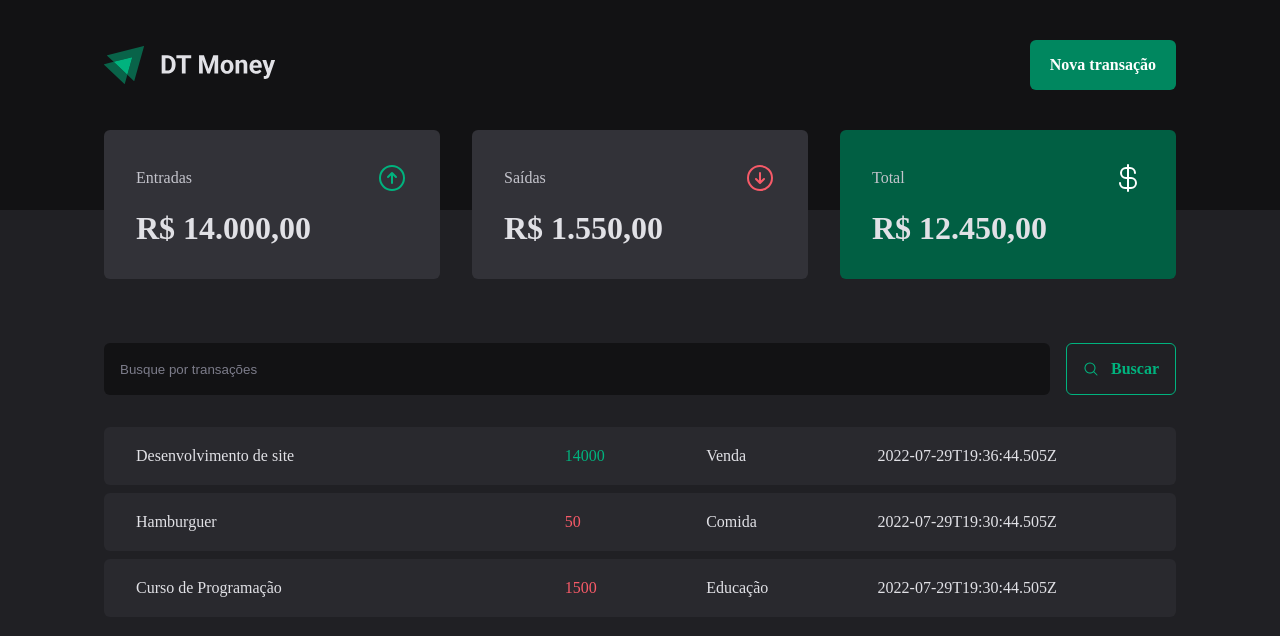
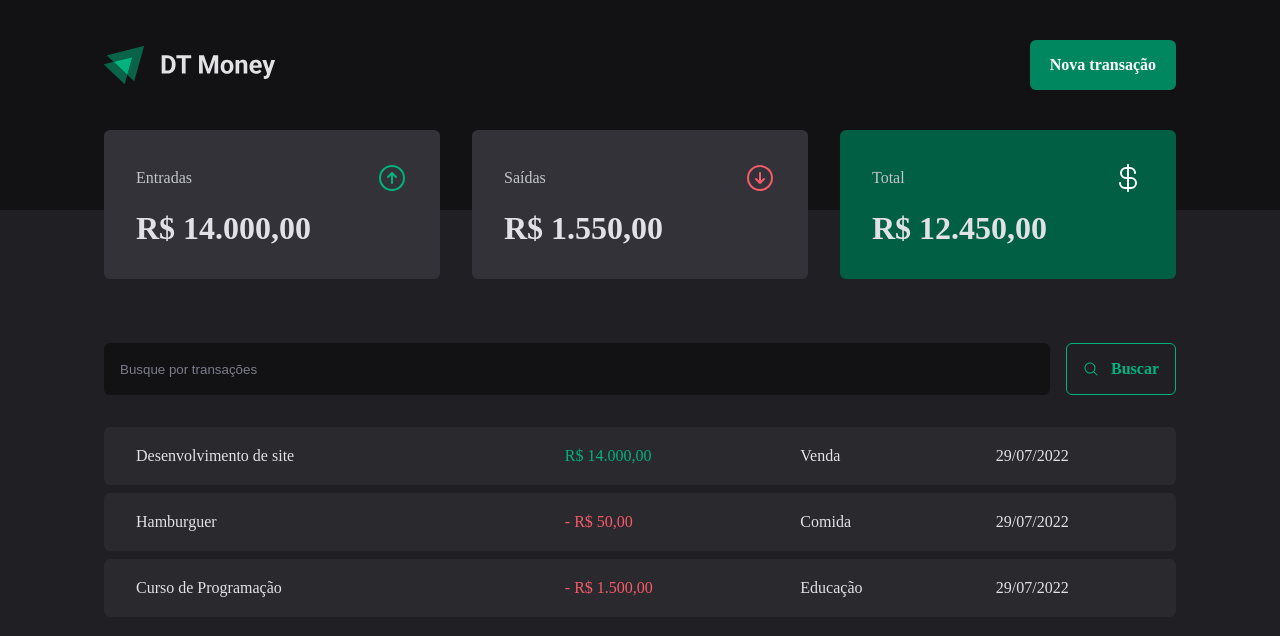
Before and after one commit to Hzimr/RelembrandoDTMoney, a React (Vite) app: page / in a window 1280 px wide. Shown: the top 636 px of the page. Built offline with nearby package versions, Linux system fonts and the light colour scheme; data requests are answered from the project's data file.

Commit message:
feat: apllied formatPrice and dataFormatter

```diff
--- a/src/pages/transactions/components/tableTransaction/tableTransaction.tsx
+++ b/src/pages/transactions/components/tableTransaction/tableTransaction.tsx
@@ -6,6 +6,8 @@ import {
   TransactionsContainer,
   TransactionsTable,
 } from './tableTransactionStyles'
+import { formatPrice } from '../../../../utils/formatPrice'
+import { dateFormatter } from '../../../../utils/formatDate'
 
 export function TableTransactions() {
   const { transactions } = useContext(TransactionContext)
@@ -21,11 +23,12 @@ export function TableTransactions() {
                 <td width="40%">{transaction.description}</td>
                 <td>
                   <PriceHighlight variant={transaction.type}>
-                    {transaction.price}
+                    {transaction.type === 'outcome' && '-'}{' '}
+                    {formatPrice(transaction.price)}
                   </PriceHighlight>
                 </td>
                 <td>{transaction.category}</td>
-                <td>{transaction.createdAt}</td>
+                <td>{dateFormatter.format(new Date(transaction.createdAt))}</td>
               </tr>
             )
           })}
```
